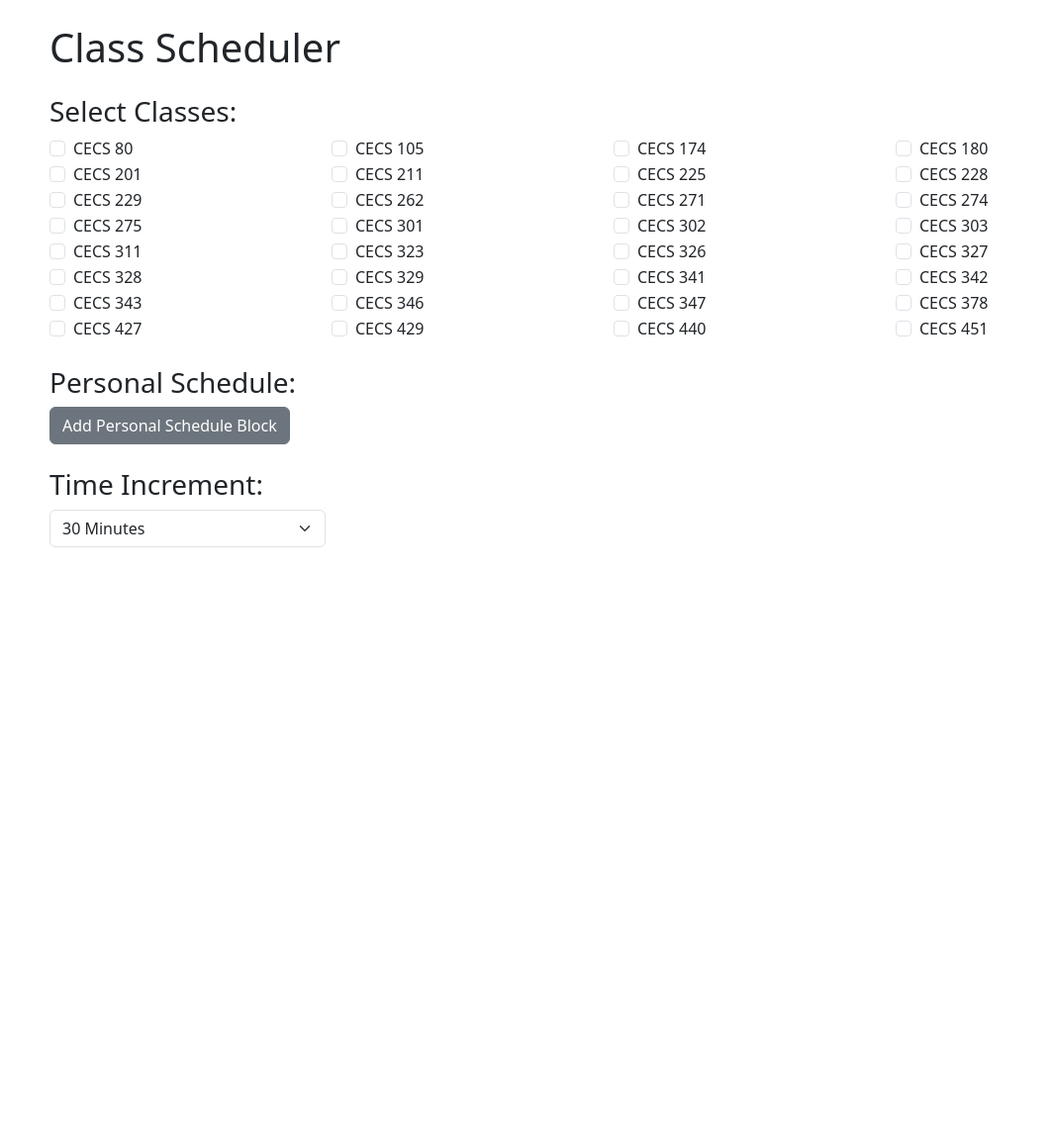
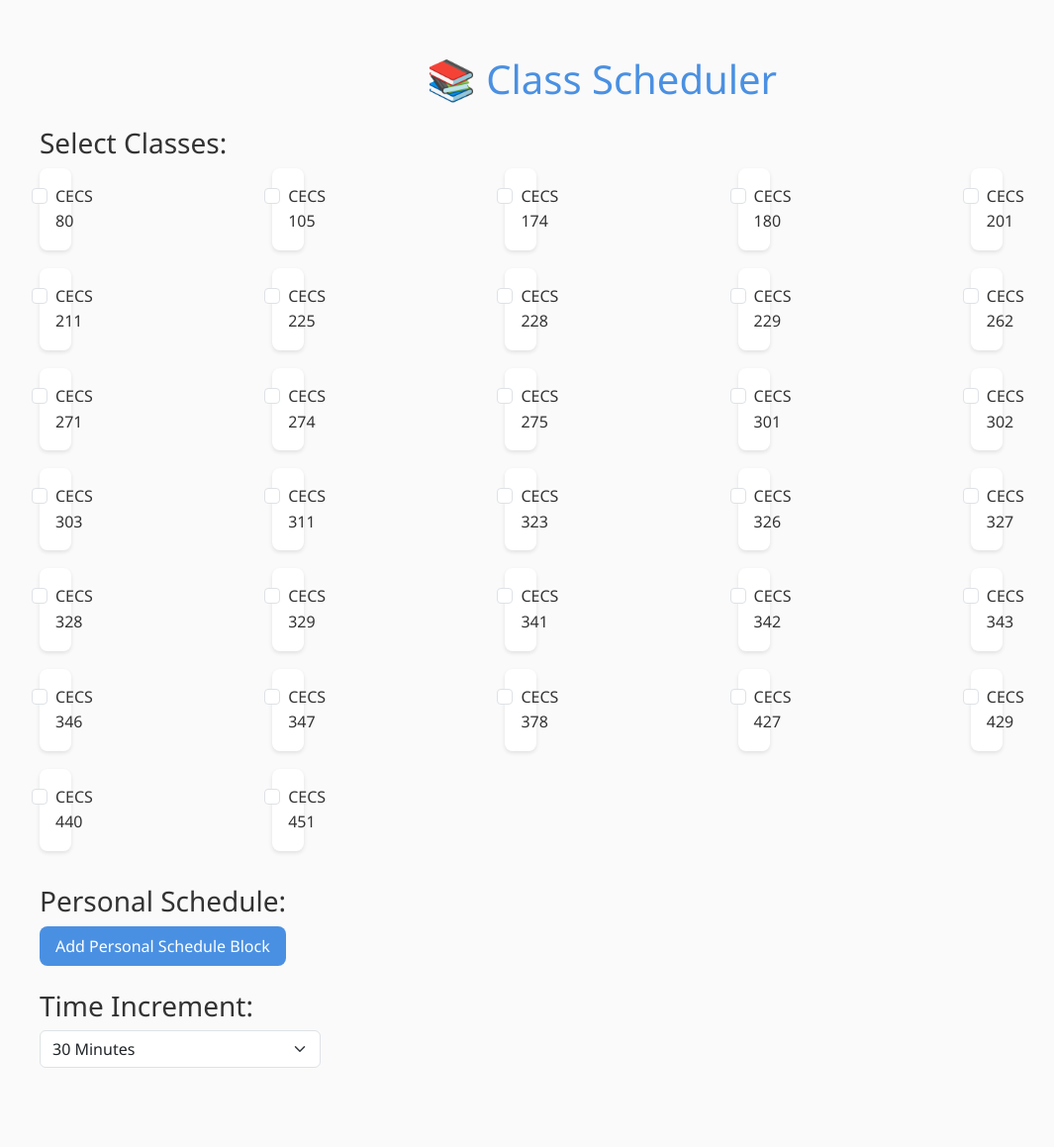
Before and after one commit to ryofujimura/ClassScheduler, a Flask app: page / in a window 1280 px wide. Shown: the whole page at 99% size, without its empty margins (32-1097 px from the left). Before the commit the page ends 553 px from the top, so only its background shows below. Run offline with Flask 2, Linux system fonts and the light colour scheme; data comes from the database, SQL or seed files in the repository.

Commit message:
Assistant checkpoint: Enhanced UI with modern styling and better UX
Assistant generated file changes:
- templates/index.html: Add modern styling and improve UX, Update form layout and add animations

---

User prompt:

enhanse UI/UX

```diff
--- a/templates/index.html
+++ b/templates/index.html
@@ -10,42 +10,141 @@
     <!-- Include Bootstrap CSS for styling (optional but recommended) -->
     <link href="https://cdn.jsdelivr.net/npm/bootstrap@5.3.0/dist/css/bootstrap.min.css" rel="stylesheet">
     <style>
-        /* Basic styling for schedule table */
+        :root {
+            --primary-color: #4a90e2;
+            --secondary-color: #f5f5f5;
+            --border-radius: 8px;
+            --shadow: 0 2px 4px rgba(0,0,0,0.1);
+        }
+
+        body {
+            font-family: 'Segoe UI', system-ui, -apple-system, sans-serif;
+            line-height: 1.6;
+            color: #333;
+            background-color: #fafafa;
+        }
+
+        .container {
+            max-width: 1200px;
+            margin: 0 auto;
+            padding: 2rem;
+        }
+
+        h1 {
+            color: var(--primary-color);
+            margin-bottom: 2rem;
+            text-align: center;
+        }
+
         .schedule-table {
             width: 100%;
-            border-collapse: collapse;
+            border-collapse: separate;
+            border-spacing: 0;
             margin-top: 20px;
+            background: white;
+            border-radius: var(--border-radius);
+            overflow: hidden;
+            box-shadow: var(--shadow);
         }
+
         .schedule-table th, .schedule-table td {
-            border: 1px solid #ddd;
-            padding: 8px;
+            padding: 12px;
             text-align: center;
             vertical-align: middle;
+            border: 1px solid #eee;
         }
+
         .schedule-table th {
-            background-color: #f2f2f2;
+            background-color: var(--primary-color);
+            color: white;
+            font-weight: 600;
         }
+
+        .schedule-table tr:nth-child(even) {
+            background-color: var(--secondary-color);
+        }
+
         .personal-block {
-            border: 1px solid #ccc;
-            padding: 10px;
-            margin-bottom: 10px;
-            position: relative;
-            border-radius: 5px;
-            background-color: #f9f9f9;
+            background: white;
+            border-radius: var(--border-radius);
+            padding: 1.5rem;
+            margin-bottom: 1rem;
+            box-shadow: var(--shadow);
+            transition: transform 0.2s;
         }
+
+        .personal-block:hover {
+            transform: translateY(-2px);
+        }
+
         .remove-block {
             position: absolute;
-            top: 10px;
-            right: 10px;
+            top: 1rem;
+            right: 1rem;
+            padding: 0.5rem;
+            border-radius: 50%;
+            border: none;
+            background: #ff4444;
+            color: white;
+            cursor: pointer;
+            transition: background 0.2s;
         }
+
+        .remove-block:hover {
+            background: #cc0000;
+        }
+
+        .form-control {
+            border: 1px solid #ddd;
+            border-radius: var(--border-radius);
+            padding: 0.5rem;
+            width: 100%;
+            margin-bottom: 0.5rem;
+        }
+
+        .btn {
+            padding: 0.5rem 1rem;
+            border-radius: var(--border-radius);
+            border: none;
+            cursor: pointer;
+            transition: background 0.2s;
+        }
+
+        .btn-secondary {
+            background: var(--primary-color);
+            color: white;
+        }
+
+        .btn-secondary:hover {
+            background: #357abd;
+        }
+
+        .form-check-input {
+            cursor: pointer;
+        }
+
         .title-container, .days-container, .time-container {
-            margin-bottom: 10px;
+            margin-bottom: 1rem;
+        }
+
+        #classList {
+            display: grid;
+            grid-template-columns: repeat(auto-fill, minmax(200px, 1fr));
+            gap: 1rem;
+            margin-bottom: 2rem;
+        }
+
+        .form-check {
+            background: white;
+            padding: 1rem;
+            border-radius: var(--border-radius);
+            box-shadow: var(--shadow);
         }
     </style>
 </head>
 <body>
     <div class="container mt-4">
-        <h1 class="mb-4">Class Scheduler</h1>
+        <h1 class="mb-4">📚 Class Scheduler</h1>
         <form id="schedulerForm">
             <!-- Class Selection -->
             <div class="mb-4">
```
